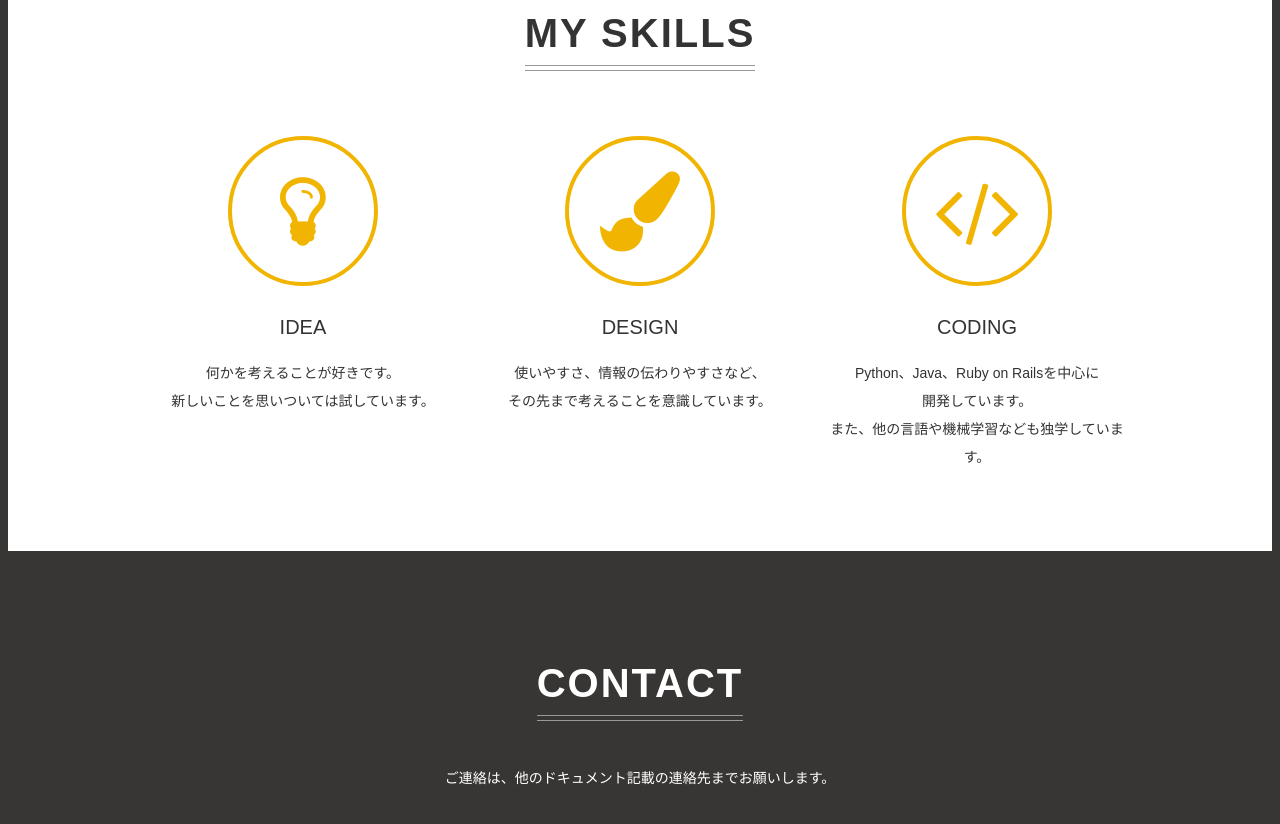
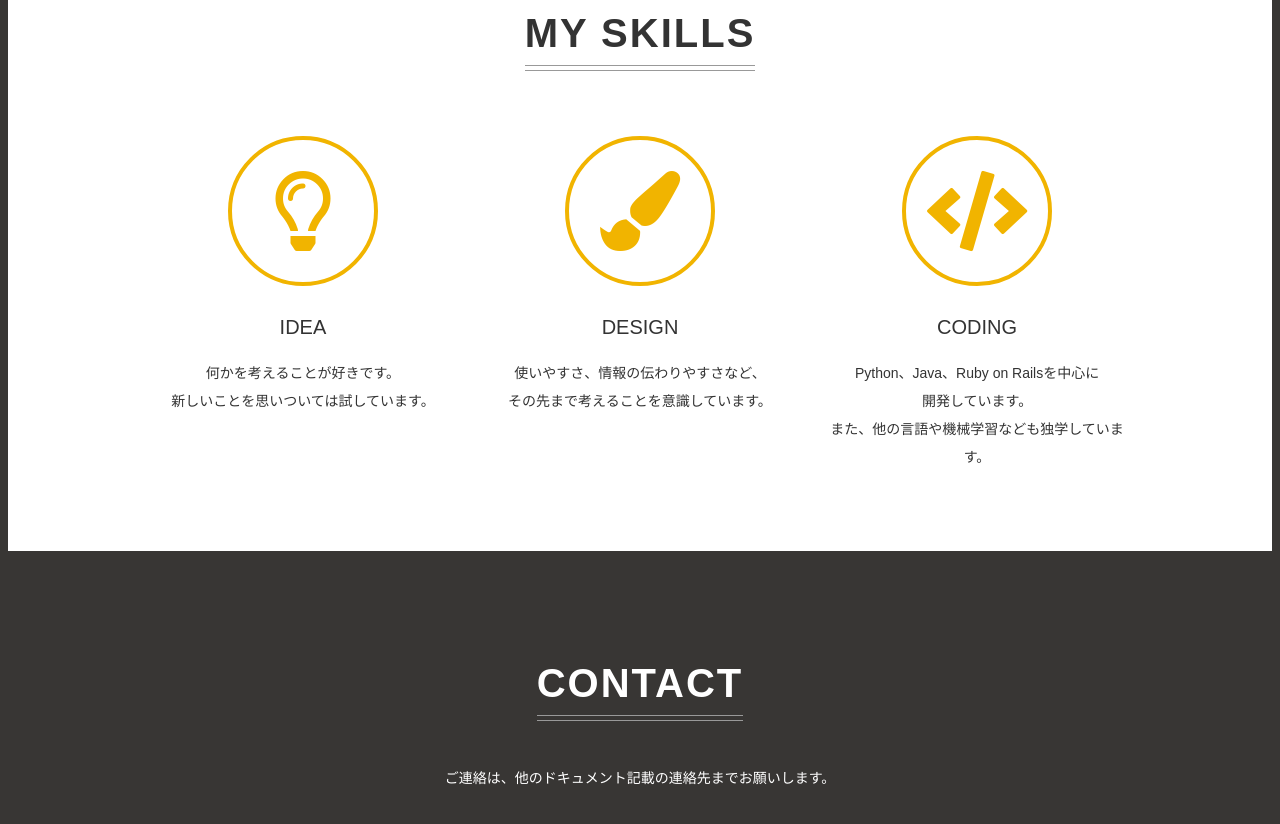
Before and after one commit to sclrme867/myportfolio, a plain HTML site: page index.html in a window 1280 px wide. Shown: the part 1920-2744 px from the top of the page. Drawn offline with Linux system fonts and the light colour scheme.

Commit message:
modified icon

```diff
--- a/index.html
+++ b/index.html
@@ -4,7 +4,7 @@
   <meta charset="UTF-8">
   <meta name="viewport" content="width=device-width,initial-scale=1.0,minimum-scale=1.0">
   <title>My Portfolio</title>
-  <link rel="stylesheet" href="http://maxcdn.bootstrapcdn.com/font-awesome/4.3.0/css/font-awesome.min.css">
+  <link href="https://use.fontawesome.com/releases/v5.6.1/css/all.css" rel="stylesheet">
   <link rel="stylesheet" href="css/style.css">
 </head>
 <body>
@@ -73,7 +73,7 @@
     <h2 class="heading">MY SKILLS</h2>
     <div class="skills-wrapper">
       <div class="skill-box">
-        <i class="skill-icon fa fa-lightbulb-o"></i>
+        <i class="skill-icon far fa-lightbulb"></i>
         <div class="skill-title">IDEA</div>
         <p class="skill-text">
           何かを考えることが好きです。<br>
@@ -81,7 +81,7 @@
         </p>
       </div>
       <div class="skill-box">
-        <i class="skill-icon fa fa-paint-brush"></i>
+        <i class="skill-icon fas fa-paint-brush"></i>
         <div class="skill-title">DESIGN</div>
         <p class="skill-text">
           使いやすさ、情報の伝わりやすさなど、<br>
@@ -89,7 +89,7 @@
         </p>
       </div>
       <div class="skill-box">
-        <i class="skill-icon fa fa-code"></i>
+        <i class="skill-icon fas fa-code"></i>
         <div class="skill-title">CODING</div>
         <p class="skill-text">
           Python、Java、Ruby on Railsを中心に<br>
```
